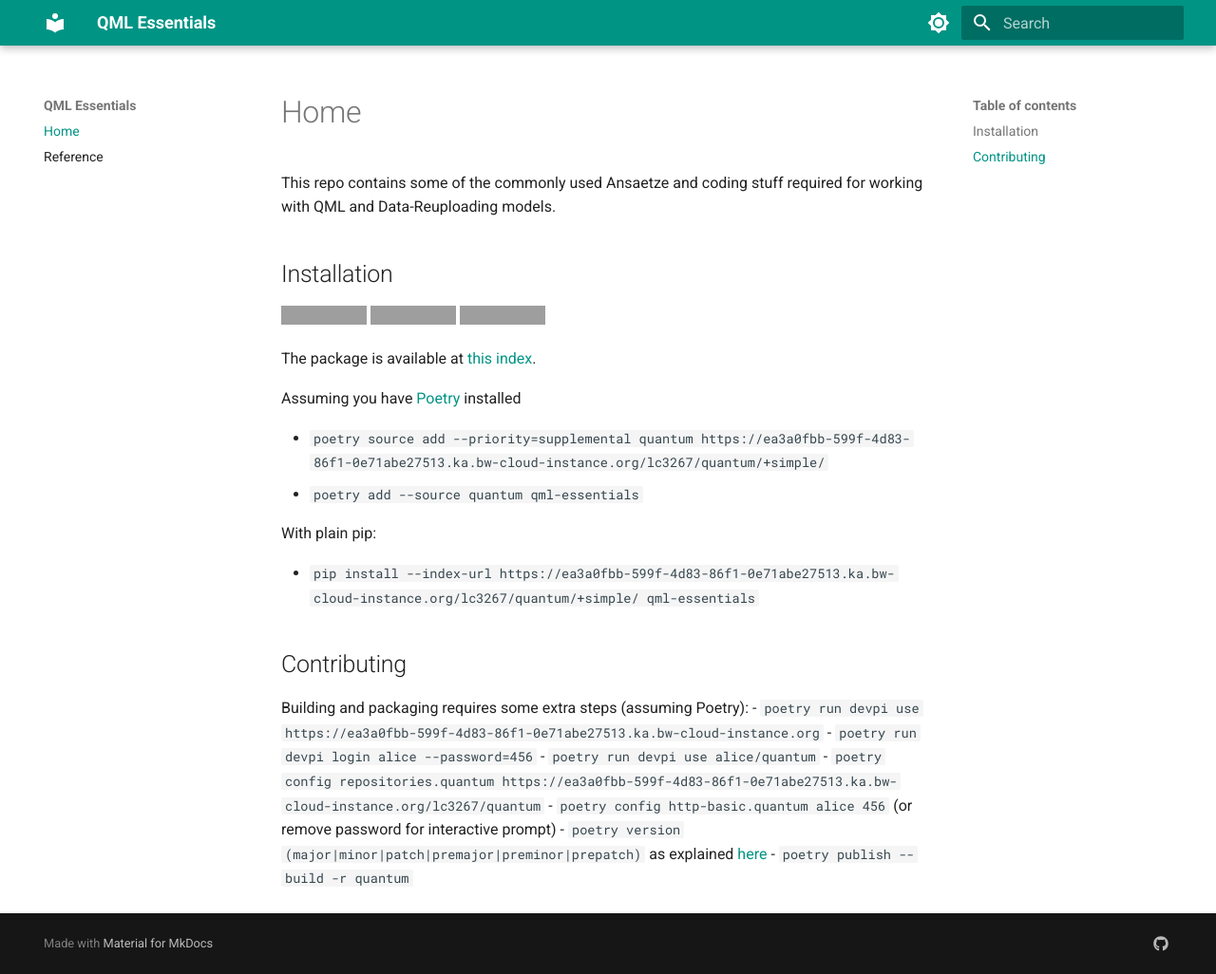
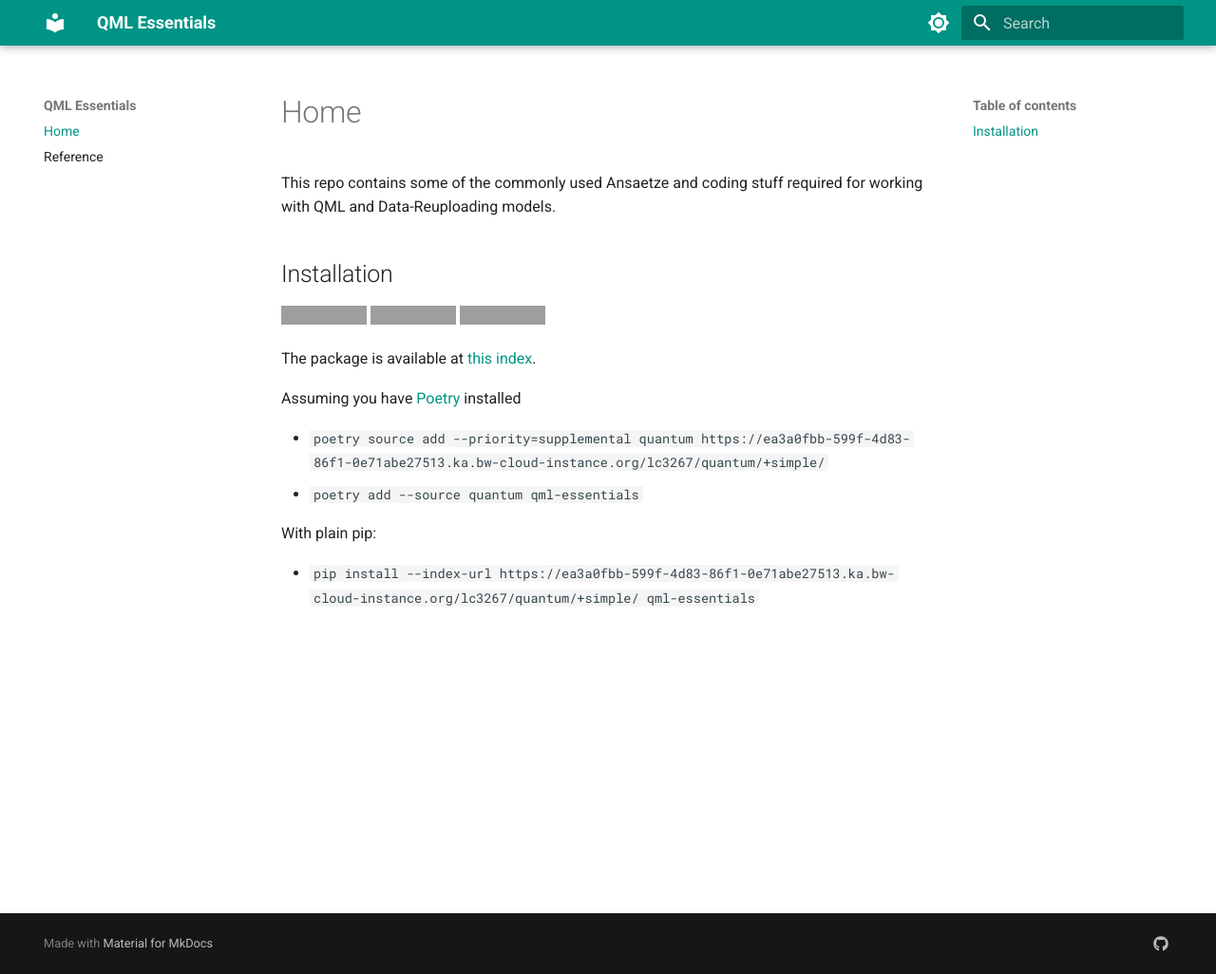
Before and after one commit to cirKITers/qml-essentials, an MkDocs documentation site: the page built from docs/index.md, in a window 1280 px wide and 1026 px high. Shown: the whole window at 95% size. Built offline with MkDocs 1.6.1 and Material for MkDocs 9.7.7, drawn with Linux system fonts in a browser that asks for light colours; grey boxes are pictures that could not be loaded.

Commit message:
moved contrib
Signed-off-by: Melvin Strobl <lc3267@kit.edu>

```diff
--- a/docs/index.md
+++ b/docs/index.md
@@ -14,16 +14,3 @@ Assuming you have [Poetry](https://python-poetry.org/) installed
 With plain pip:
 
 - `pip install --index-url https://ea3a0fbb-599f-4d83-86f1-0e71abe27513.ka.bw-cloud-instance.org/lc3267/quantum/+simple/ qml-essentials`
-
-
-
-## Contributing
-
-Building and packaging requires some extra steps (assuming Poetry):
-- `poetry run devpi use https://ea3a0fbb-599f-4d83-86f1-0e71abe27513.ka.bw-cloud-instance.org`
-- `poetry run devpi login alice --password=456`
-- `poetry run devpi use alice/quantum`
-- `poetry config repositories.quantum https://ea3a0fbb-599f-4d83-86f1-0e71abe27513.ka.bw-cloud-instance.org/lc3267/quantum`
-- `poetry config http-basic.quantum alice 456` (or remove password for interactive prompt)
-- `poetry version (major|minor|patch|premajor|preminor|prepatch)` as explained [here](https://python-poetry.org/docs/cli/#version)
-- `poetry publish --build -r quantum`
```
Also changed, not shown: README.md (+1 -0 lines).
